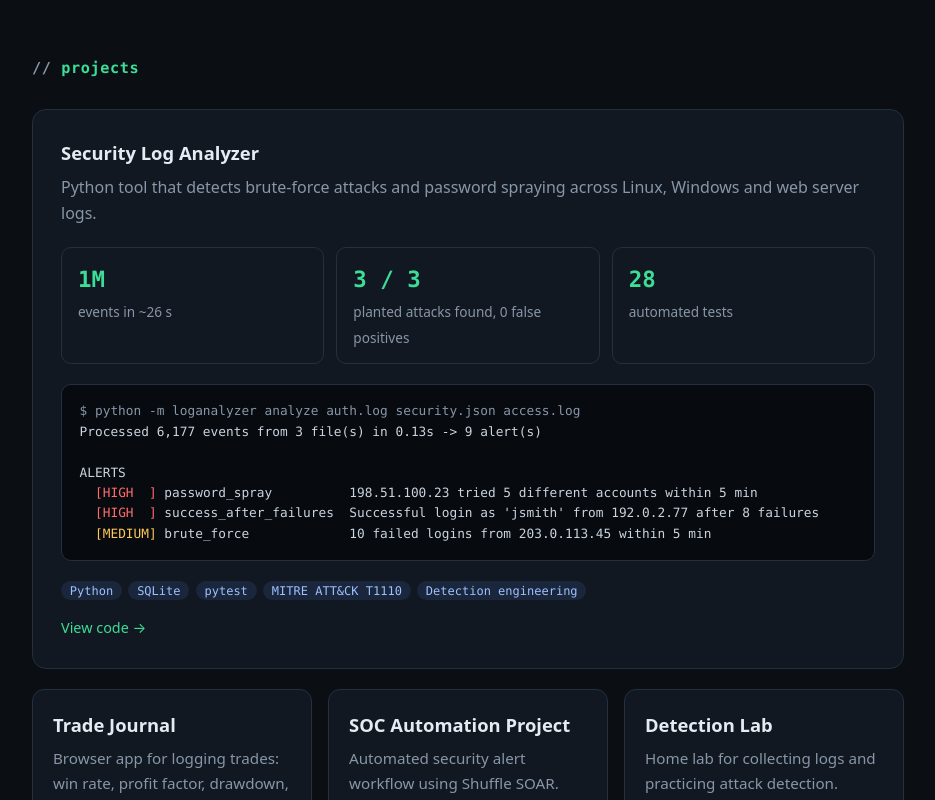
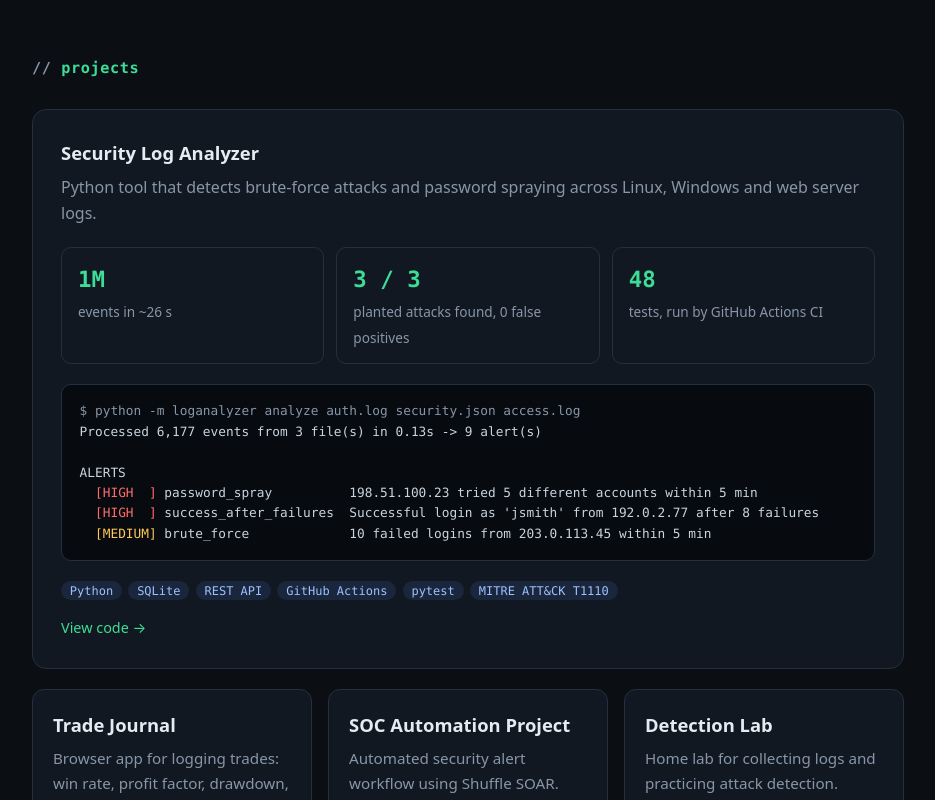
Before and after one commit to Cyril-419/Cyril-419.github.io, a plain HTML site: page index.html in a window 1280 px wide. Shown: the part 586-1386 px from the top of the page, without its empty margins (172-1107 px from the left). Drawn offline with Linux system fonts and the light colour scheme.

Commit message:
Log analyzer: add REST API and CI to project summary
Co-Authored-By: Claude Opus 5.5 <noreply@anthropic.com>
Claude-Session: https://claude.ai/code/session_01J2mYCjkg7QL18cdgUw9RPo

```diff
--- a/index.html
+++ b/index.html
@@ -122,7 +122,7 @@
         <div class="stats">
           <div class="stat"><b>1M</b><span>events in ~26 s</span></div>
           <div class="stat"><b>3 / 3</b><span>planted attacks found, 0 false positives</span></div>
-          <div class="stat"><b>28</b><span>automated tests</span></div>
+          <div class="stat"><b>48</b><span>tests, run by GitHub Actions CI</span></div>
         </div>
 <pre class="term"><span class="c">$ python -m loganalyzer analyze auth.log security.json access.log</span>
 Processed 6,177 events from 3 file(s) in 0.13s -> 9 alert(s)
@@ -132,7 +132,7 @@ ALERTS
   <span class="h">[HIGH  ]</span> success_after_failures  Successful login as 'jsmith' from 192.0.2.77 after 8 failures
   <span class="m">[MEDIUM]</span> brute_force             10 failed logins from 203.0.113.45 within 5 min</pre>
         <ul class="tags">
-          <li>Python</li><li>SQLite</li><li>pytest</li><li>MITRE ATT&amp;CK T1110</li><li>Detection engineering</li>
+          <li>Python</li><li>SQLite</li><li>REST API</li><li>GitHub Actions</li><li>pytest</li><li>MITRE ATT&amp;CK T1110</li>
         </ul>
         <div class="links"><a href="https://github.com/Cyril-419/security-log-analyzer" rel="noopener">View code →</a></div>
       </article>
```
